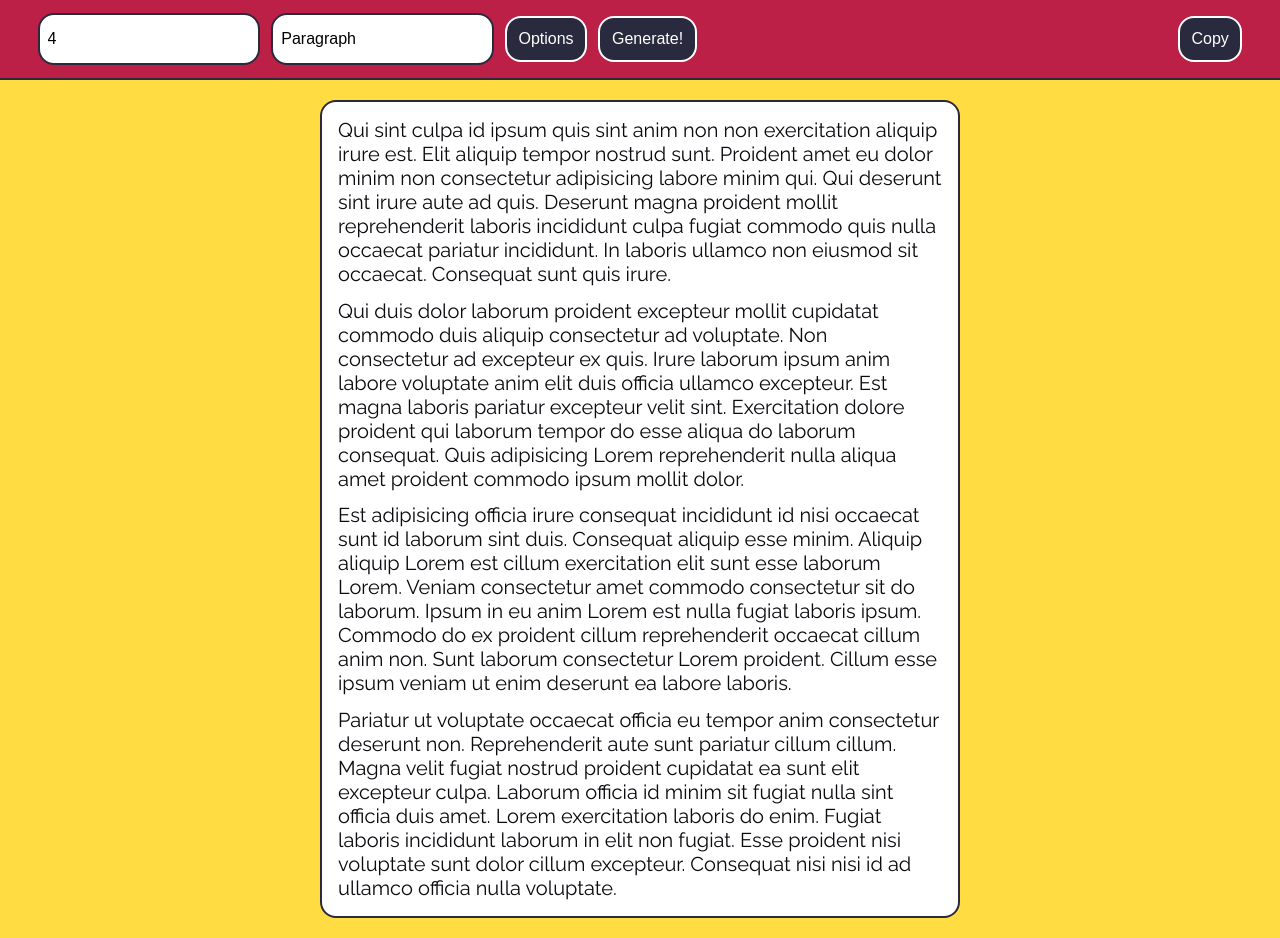
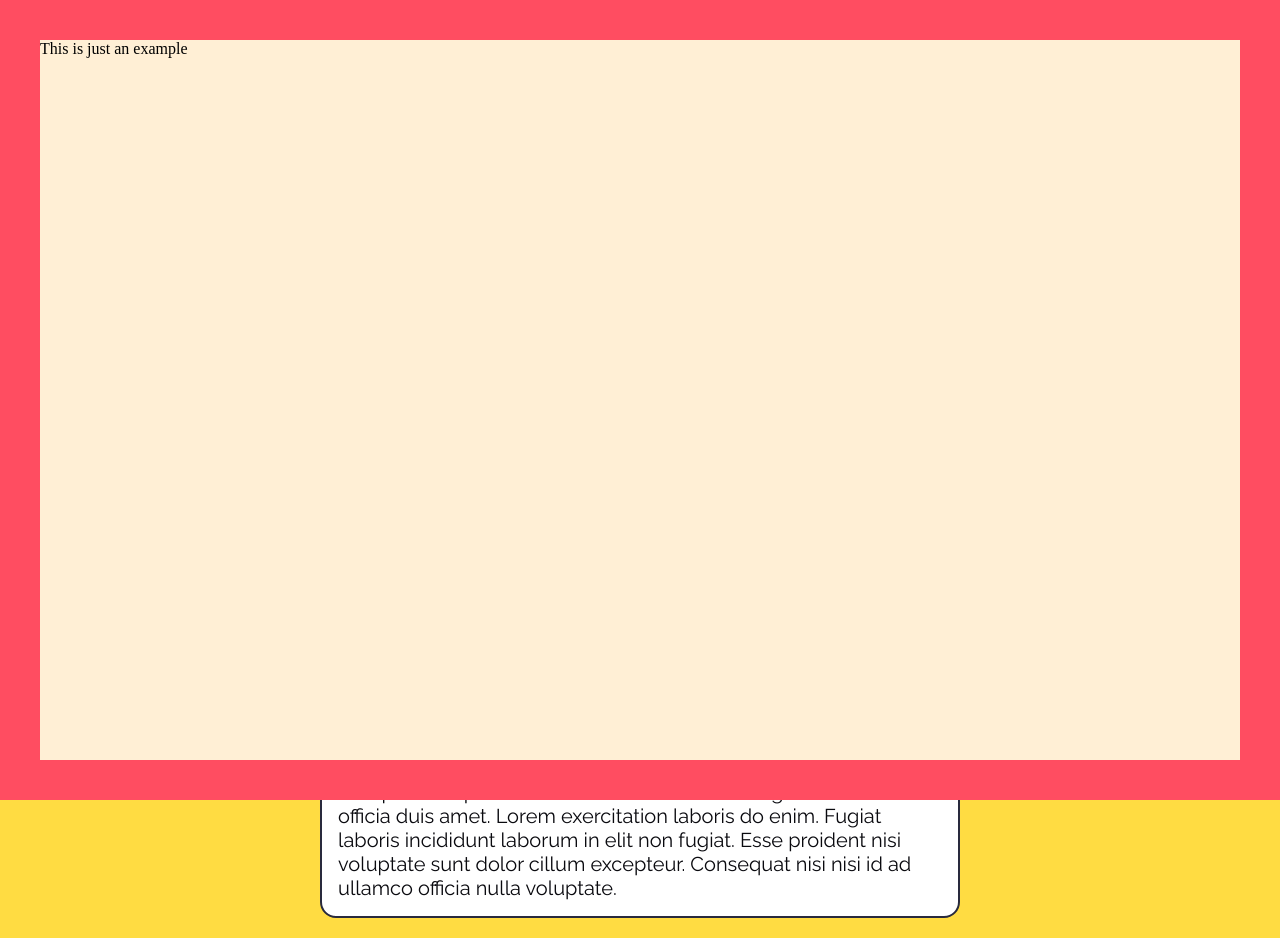
Before and after one commit to MBM1607/so-random, a React (Create React App) app: page / in a window 1280 px wide. Both pictures are taken after a click on the button "Options". Built offline with nearby package versions, Linux system fonts and the light colour scheme.

Commit message:
Move project to typescript & other lots of changes

```diff
--- a/src/Alert.jsx
+++ /dev/null
@@ -1,9 +0,0 @@
-import './Alert.css'
-
-const Alert = ({ text, isVisible }) => {
-	return (
-		isVisible && <p className='alert'>{text}</p>
-	)
-}
-
-export default Alert
--- a/src/App.css
+++ b/src/App.css
@@ -1,3 +1,42 @@
+@import url('https://fonts.googleapis.com/css2?family=Neuton:wght@400;700&family=Raleway:wght@400;500&display=swap');
+
+:root {
+	--color-light-white: #fff;
+	--color-light-ruby: #ff4d61;
+	--color-light-blue: #376df6;
+	--color-light-teal: #00dbbe;
+	--color-light-yellow: #ffdc42;
+	--color-light-purple: #8749f3;
+	--color-light-green: #11b62c;
+	--color-light-navy: #292a3d;
+	--color-light-grey: #eeeef2;
+	--color-light-grey-alpha-50: rgba(238,238,242,0.5);
+	--color-dark-white: #8f909e;
+	--color-dark-ruby: #bc2047;
+	--color-dark-blue: #2850af;
+	--color-dark-teal: #00b2b3;
+	--color-dark-yellow: #fd8208;
+	--color-dark-purple: #6b1cb0;
+	--color-dark-green: #06891c;
+	--color-dark-navy: #0a0a0f;
+	--color-dark-grey: #8f909e;
+}
+
+* {
+	margin: 0;
+	padding: 0;
+	box-sizing: border-box;
+}
+
+body {
+	background-color: var(--color-light-yellow);
+	color: (237, 63%, 22%);
+}
+
+h1, h2, h3, h4, h5, h6 {
+	font-family: 'Neuton', serif;
+}
+
 #top-bar {
 	background-color: var(--color-dark-ruby);
 	border-bottom: 2px solid var(--color-light-navy);
@@ -68,3 +107,12 @@ select, input {
 	background-color: var(--color-light-white);
 	color: var(--color-dark-navy);
 }
+
+.overlay {
+	position: fixed;
+	top: 0;
+	left: 0;
+	right: 0;
+	bottom: 0;
+	background-color: var(--color-light-ruby);
+}
--- a/src/App.jsx
+++ b/src/App.tsx
@@ -1,12 +1,14 @@
 import { useCallback, useEffect, useState } from 'react';
 import { LoremIpsum } from 'lorem-ipsum';
 
-import Alert from './Alert';
+import Options from './components/Options';
+import Alert from './components/Alert';
+
 import './App.css';
+
 
 const lorem = new LoremIpsum(
 	{
-		format: 'html',
 		sentencesPerParagraph: {
 			max: 8,
 			min: 4
@@ -26,6 +28,9 @@ const App = () => {
 
 	const [type, setType] = useState(0);
 	const [number, setNumber] = useState(4);
+
+	const [isOptionsOpen, setIsOptionsOpen] = useState(false)
+	const toggleOptions = () => setIsOptionsOpen(prev => !prev);
 
 	const [text, setText] = useState('');
 
@@ -49,12 +54,8 @@ const App = () => {
 		}
 	}, [type, number]);
 
-	const changeNumber = (e) => {
-		setNumber(parseInt(e.target.value));
-	};
-
-	const changeType = (e) => {
-		setType(parseInt(e.target.value));
+	const changeType = (type: number) => {
+		setType(type);
 	};
 
 	useEffect(() => {
@@ -65,8 +66,20 @@ const App = () => {
 		<>
 			<header id='top-bar'>
 				<div>
-					<input type='number' name='number' id='number' min='1' value={number} onChange={changeNumber} />
-					<select name='generate-options' id='generate-options' value={type} onChange={changeType} >
+					<input
+						type='number'
+						name='number'
+						id='number'
+						min='1'
+						value={number}
+						onChange={e => setNumber(parseInt(e.target.value))}
+					/>
+					<select
+						name='generate-options'
+						id='generate-options'
+						value={type}
+						onChange={e => changeType(parseInt(e.target.value))}
+					>
 						{
 							types.map((type, index) => {
 								return (
@@ -75,7 +88,13 @@ const App = () => {
 							})
 						}
 					</select>
-					<button id='options-btn' className='btn'>Options</button>
+					<button
+						id='options-btn'
+						className='btn'
+						onClick={toggleOptions}
+					>
+						Options
+					</button>
 					<button id='generate-btn' className='btn' onClick={generate}>Generate!</button>
 				</div>
 				<button id='copy-btn' className='btn' onClick={copyToClipboard}>Copy</button>
@@ -88,7 +107,10 @@ const App = () => {
 					})
 				}
 			</main>
-			<Alert text={alertText} isVisible={isAlert} />
+			{ isAlert && <Alert text={alertText} /> }
+			<Options
+				isOpen={isOptionsOpen}
+			/>
 		</>
 	);
 };
--- /dev/null
+++ b/src/components/Alert.tsx
@@ -0,0 +1,13 @@
+import './Alert.css'
+
+interface AlertProps {
+	text: string;
+}
+
+const Alert = ({ text }: AlertProps) => {
+	return (
+		<p className='alert'>{text}</p>
+	)
+}
+
+export default Alert
--- /dev/null
+++ b/src/components/Options.css
@@ -0,0 +1,8 @@
+.options {
+	position: absolute;
+	top: 40px;
+	left: 40px;
+	right: 40px;
+	bottom: 40px;
+	background-color: papayawhip;
+}
--- /dev/null
+++ b/src/components/Options.tsx
@@ -0,0 +1,21 @@
+import ReactModal from 'react-modal';
+import './Options.css';
+
+const Options = ({ isOpen }: OptionsProps) => {
+	return (
+		<ReactModal
+			isOpen={isOpen}
+			contentLabel='Modal to set options'
+			className='options'
+			overlayClassName='overlay'
+		>
+			This is just an example
+		</ReactModal>
+	)
+}
+
+interface OptionsProps {
+	isOpen: boolean
+}
+
+export default Options;
--- a/src/index.css
+++ /dev/null
@@ -1,38 +0,0 @@
-@import url('https://fonts.googleapis.com/css2?family=Neuton:wght@400;700&family=Raleway:wght@400;500&display=swap');
-
-:root {
-	--color-light-white: #fff;
-	--color-light-ruby: #ff4d61;
-	--color-light-blue: #376df6;
-	--color-light-teal: #00dbbe;
-	--color-light-yellow: #ffdc42;
-	--color-light-purple: #8749f3;
-	--color-light-green: #11b62c;
-	--color-light-navy: #292a3d;
-	--color-light-grey: #eeeef2;
-	--color-light-grey-alpha-50: rgba(238,238,242,0.5);
-	--color-dark-white: #8f909e;
-	--color-dark-ruby: #bc2047;
-	--color-dark-blue: #2850af;
-	--color-dark-teal: #00b2b3;
-	--color-dark-yellow: #fd8208;
-	--color-dark-purple: #6b1cb0;
-	--color-dark-green: #06891c;
-	--color-dark-navy: #0a0a0f;
-	--color-dark-grey: #8f909e;
-}
-
-* {
-	margin: 0;
-	padding: 0;
-	box-sizing: border-box;
-}
-
-body {
-	background-color: var(--color-light-yellow);
-	color: (237, 63%, 22%);
-}
-
-h1, h2, h3, h4, h5, h6 {
-	font-family: 'Neuton', serif;
-}
--- a/src/index.jsx
+++ b/src/index.tsx
@@ -1,8 +1,6 @@
 import React from 'react';
 import ReactDOM from 'react-dom';
-import App from './App.jsx';
-
-import './index.css';
+import App from './App';
 
 ReactDOM.render(
 	<React.StrictMode>
--- /dev/null
+++ b/src/react-app-env.d.ts
@@ -0,0 +1 @@
+/// <reference types="react-scripts" />
```
Also changed, not shown: package.json (+7 -1 lines), tsconfig.json (added, +26 -0 lines), src/components/Alert.css (renamed from src/Alert.css), 1 other file (tests, documents, lock files or other folders).
